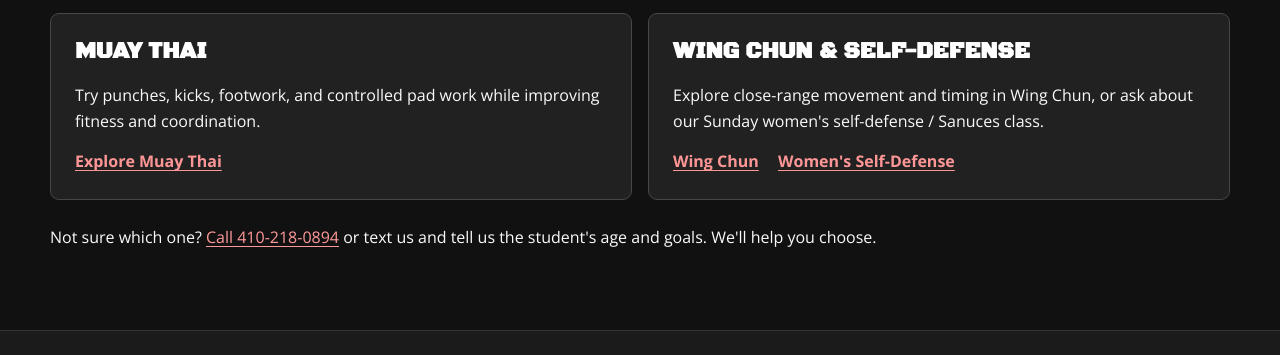
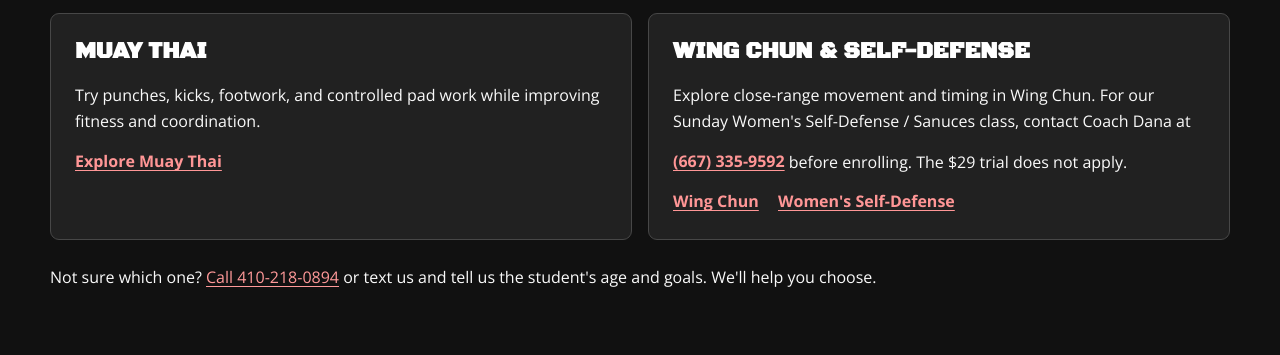
Before and after one commit to btmma-sudo/btmma, an Astro site: page /your-first-class in a window 1280 px wide. Shown: the part 2606-2961 px from the top of the page. Built offline with nearby package versions, Linux system fonts and the light colour scheme; Astro itself is replaced by a stand-in of ours.

Commit message:
Clarify Coach Dana as women's defense contact in search-facing program references

```diff
--- a/src/pages/your-first-class.astro
+++ b/src/pages/your-first-class.astro
@@ -110,7 +110,7 @@ const faqSchema = {
         <article class="first-program-card"><h3>Kids Martial Arts</h3><p>{kidsStartingAge} Explore junior Kenpo, Muay Thai, and Wing Chun.</p><a href="/kids-martial-arts">Explore Kids Classes</a></article>
         <article class="first-program-card"><h3>American Kenpo Karate</h3><p>A great starting point for structured self-defense, technique, and personal progress.</p><a href="/kenpo-karate">Explore Kenpo</a></article>
         <article class="first-program-card"><h3>Muay Thai</h3><p>Try punches, kicks, footwork, and controlled pad work while improving fitness and coordination.</p><a href="/muay-thai">Explore Muay Thai</a></article>
-        <article class="first-program-card"><h3>Wing Chun &amp; Self-Defense</h3><p>Explore close-range movement and timing in Wing Chun, or ask about our Sunday women's self-defense / Sanuces class.</p><div class="first-card-links"><a href="/wing-chun">Wing Chun</a><a href="/womens-defense">Women's Self-Defense</a></div></article>
+        <article class="first-program-card"><h3>Wing Chun &amp; Self-Defense</h3><p>Explore close-range movement and timing in Wing Chun. For our Sunday Women's Self-Defense / Sanuces class, contact Coach Dana at <a href="tel:+16673359592">(667) 335-9592</a> before enrolling. The $29 trial does not apply.</p><div class="first-card-links"><a href="/wing-chun">Wing Chun</a><a href="/womens-defense">Women's Self-Defense</a></div></article>
       </div>
       <p class="first-help">Not sure which one? <a href={"tel:" + site.phoneHref}>Call {site.phone}</a> or text us and tell us the student's age and goals. We'll help you choose.</p>
     </section>
```
